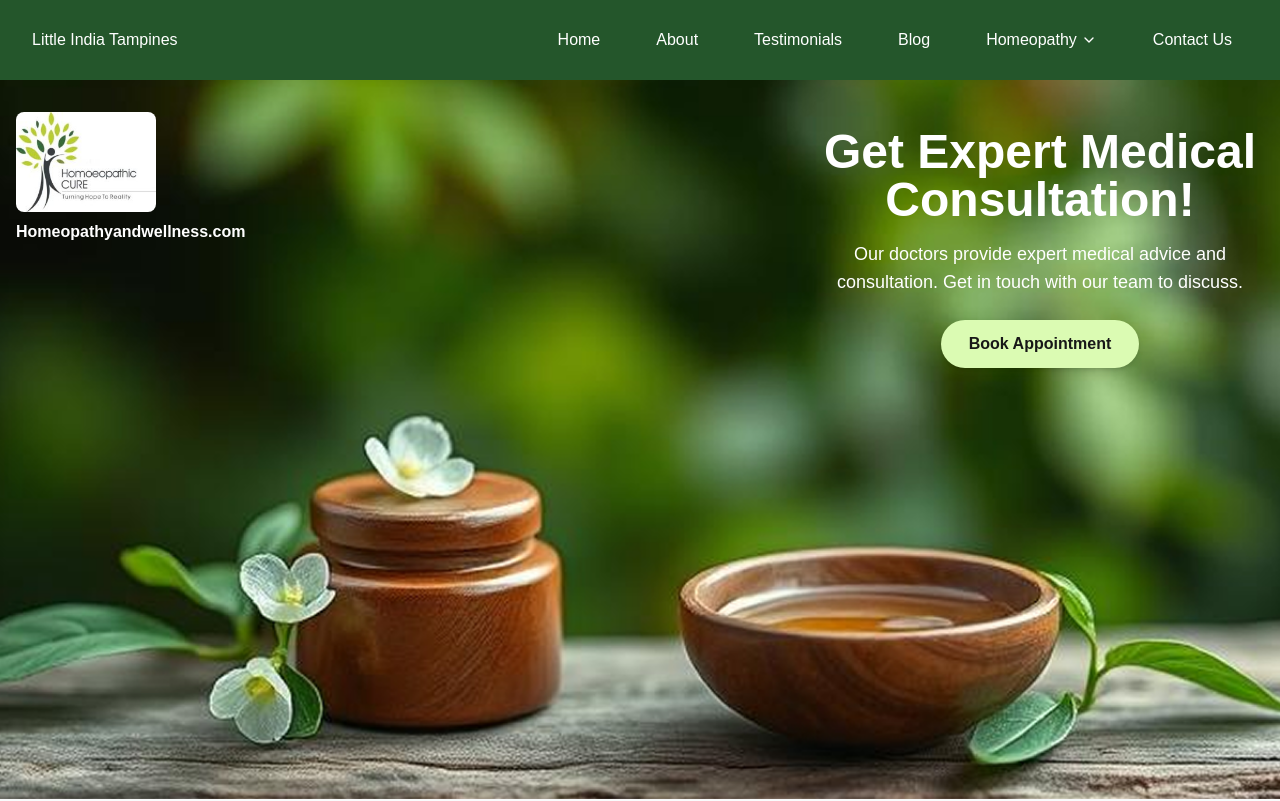
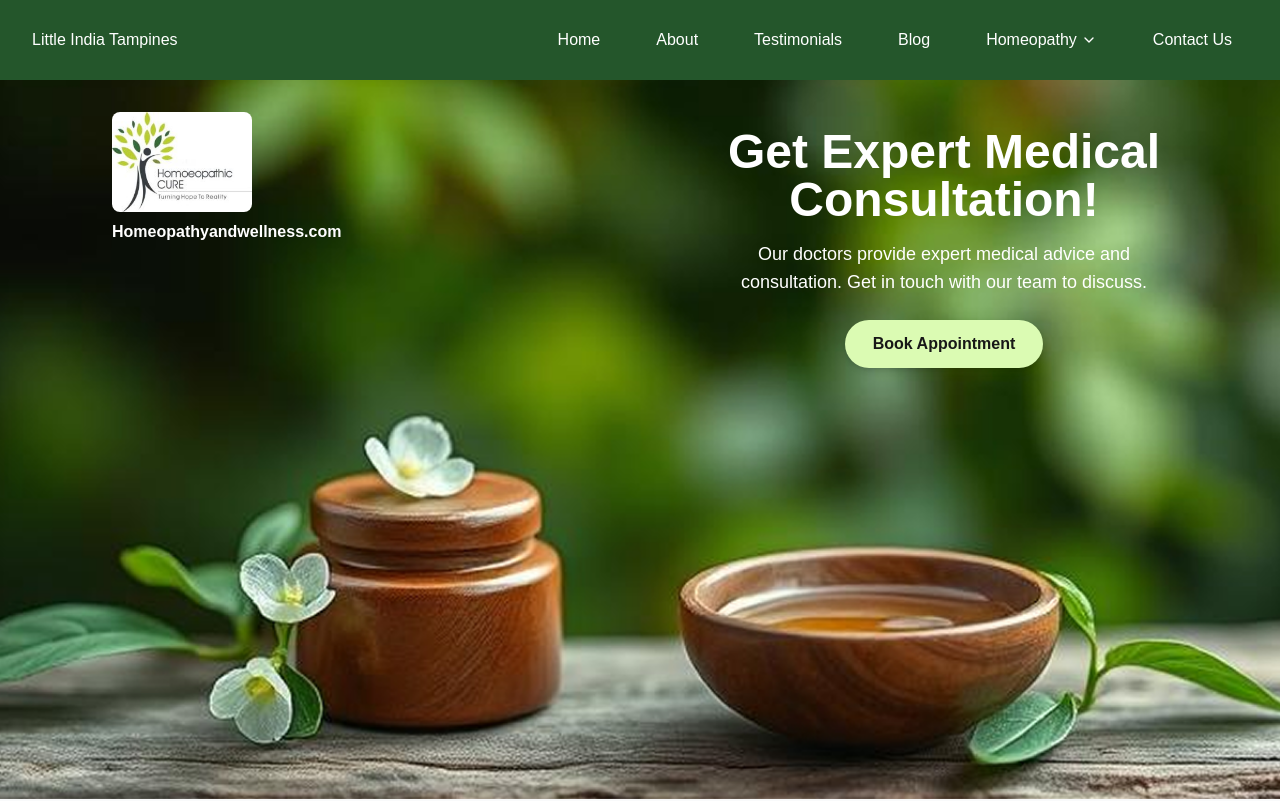
Before and after one commit to mankarshubham81/homeopathyandwellness, a Next.js app: page / in a window 1280 px wide. Shown: the top 801 px of the page. Built offline with nearby package versions, Linux system fonts and the light colour scheme.

Commit message:
new ttewk for hero section

```diff
--- a/src/components/HeroSection.jsx
+++ b/src/components/HeroSection.jsx
@@ -24,7 +24,7 @@ export default function HeroSection() {
       {/* <div className="absolute inset-0 bg-black bg-opacity-20 -z-10" /> */}
 
       {/* Content Container */}
-      <div className="relative z-10 container mx-auto px-4 flex my-4 flex-col md:flex-row text-center justify-between gap-4">
+      <div className="relative z-10 container mx-auto md:mx-24 px-4 flex my-4 flex-col md:flex-row text-center md:justify-between gap-8 md:gap-4">
 
         {/* Left Side: Logo + Domain */}
         <div className="flex flex-col items-center md:items-start md:mt-4">
```
